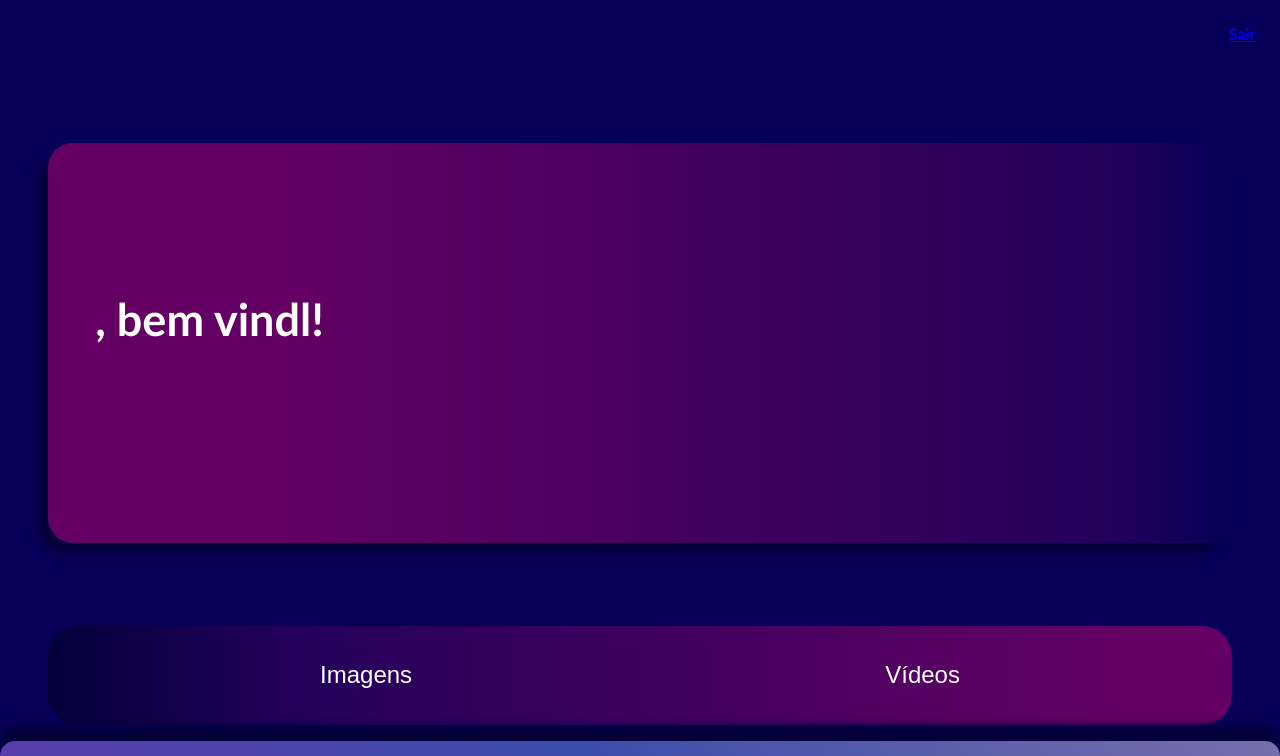
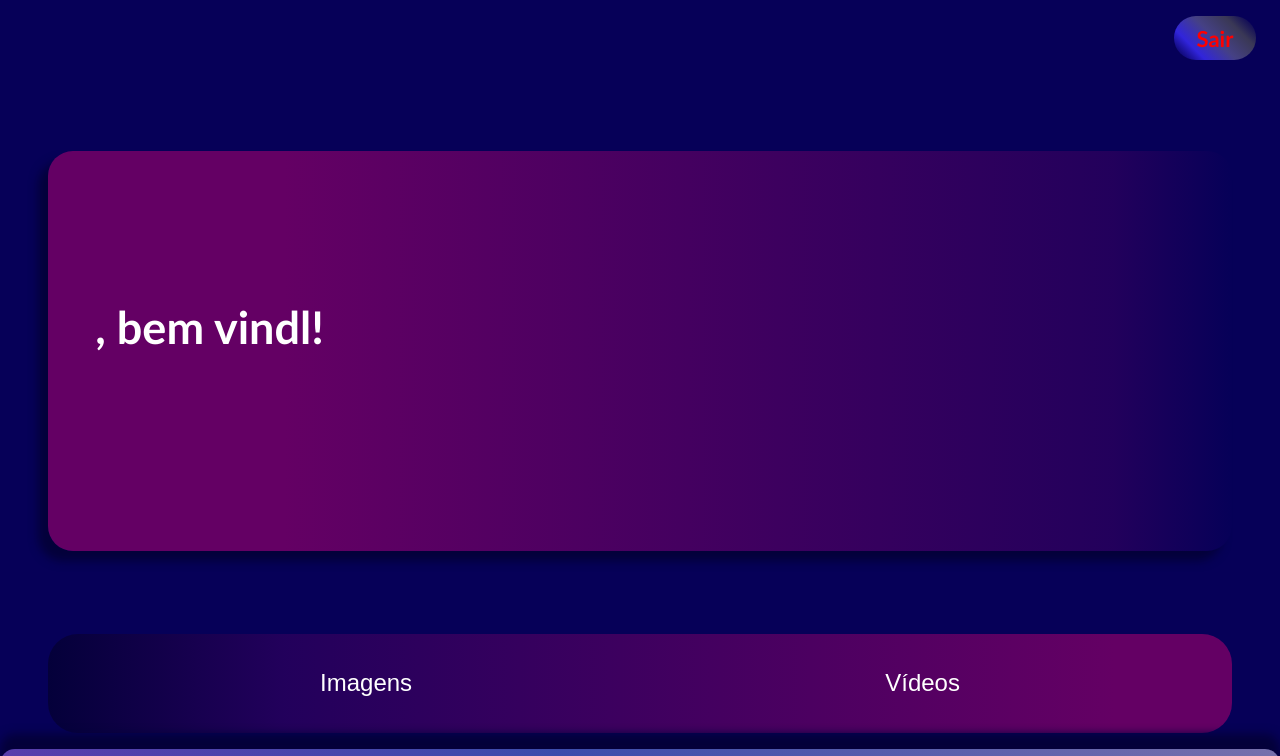
Before and after one commit to Falx777/AstroNoMia, a plain HTML site: page pages/home_.html in a window 1280 px wide. Shown: the top 756 px of the page. Drawn offline with Linux system fonts and the light colour scheme; files whose address does not match are found by name.

Commit message:
Update style_.css

```diff
--- a/css/style_.css
+++ b/css/style_.css
@@ -308,6 +308,24 @@ body{
 
 /*_____________________________HOME______________________*/
 
+.btnLeave{
+    padding-block: 0.7%;
+    padding-inline: 1.8%;
+    text-decoration: none;
+    border-radius:25px;
+    font-size:22px;
+    width:10%;
+    color: rgb(255, 0, 0);
+    font-weight: 200;
+    background: linear-gradient(45deg, transparent 0%, transparent 5%, rgba(60, 46, 255, 0.788) 25%, rgba(86, 82, 145, 0.788) 50%, rgba(72, 71, 85, 0.788) 75%, transparent 95%, transparent 100%);
+    transition: all 0.5s;
+}
+
+.btnLeave:hover{
+    background-color: rgb(49, 49, 49);
+    color:rgb(255, 101, 101);
+}
+
 section.home{
     height: 650px;
 }
```
